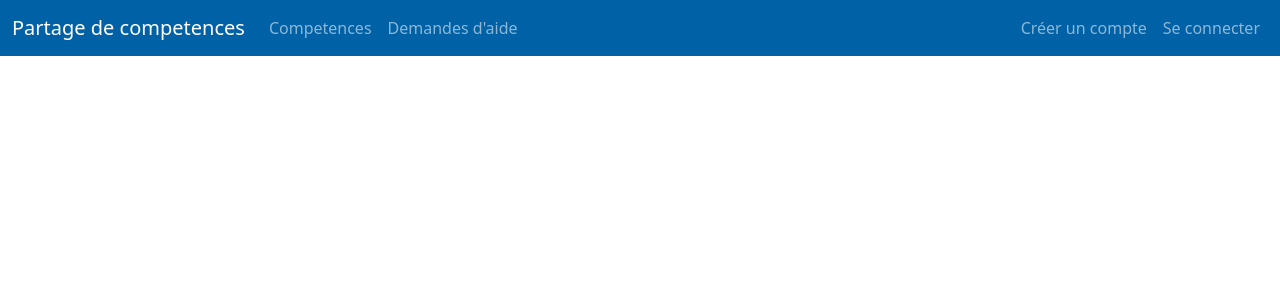
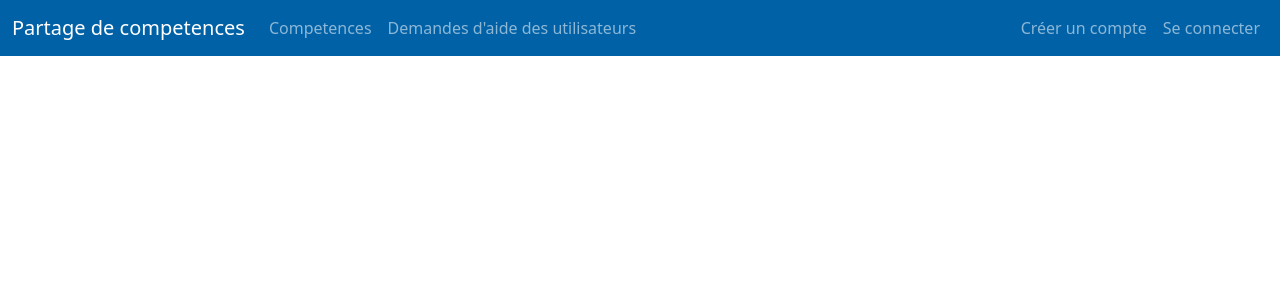
Before and after one commit to rdpt03/FMS-PYDJANGO-EVAL-Partage-Competences, a Django app: page / in a window 1280 px wide. Shown: the top 300 px of the page. Run offline with Django 5.2, Linux system fonts and the light colour scheme.

Commit message:
modify label

```diff
--- a/core/templates/base_disconnected.html
+++ b/core/templates/base_disconnected.html
@@ -11,7 +11,7 @@
                     <a class="nav-link" aria-current="page" href="{% url 'skills_disconnected' %}">Competences</a>
                 </li>
                 <li class="nav-item">
-                    <a class="nav-link" aria-current="page" href="{% url 'tasks_disconnected' %}">Demandes d'aide</a>
+                    <a class="nav-link" aria-current="page" href="{% url 'tasks_disconnected' %}">Demandes d'aide des utilisateurs</a>
                 </li>
             </ul>
 
```
